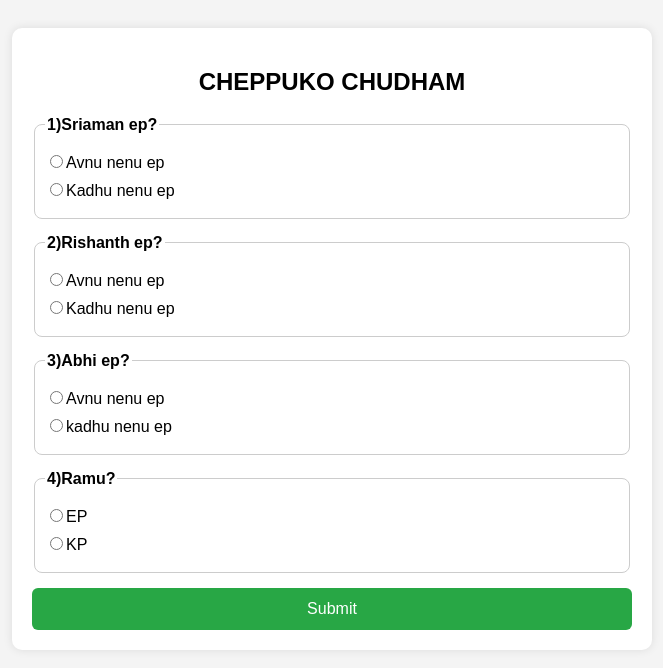
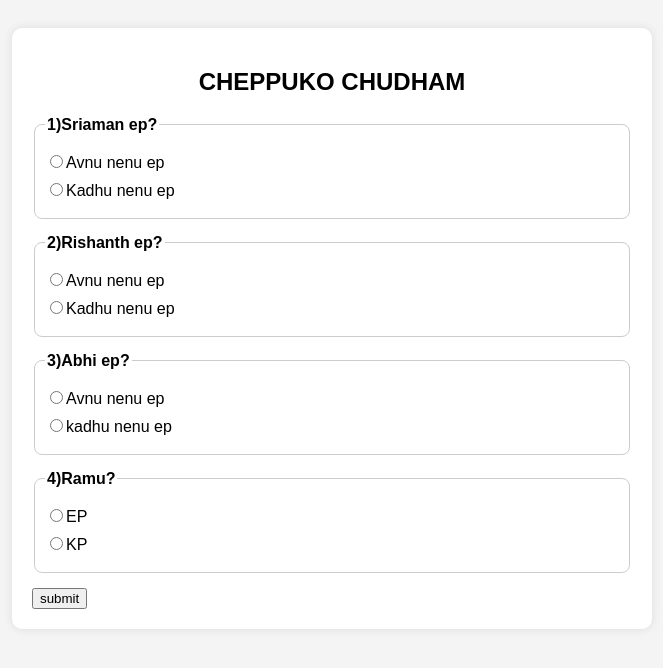
Before and after one commit to John-snow18/sairam, a plain HTML site: page index.html in a window 1280 px wide. Shown: the whole page, without its empty margins (308-971 px from the left). Drawn offline with Linux system fonts and the light colour scheme.

Commit message:
Add files via upload

```diff
--- a/index.html
+++ b/index.html
@@ -1,3 +1,13 @@
+<!DOCTYPE html>
+<html lang="en" >
+<head>
+  <meta charset="UTF-8">
+  <title>Untitled</title>
+
+
+</head>
+<body>
+<!-- partial:index.partial.html -->
 <!DOCTYPE html>
 
 <html lang="en">
@@ -158,7 +168,7 @@
 
       </fieldset>
 
-      <button type="submit">Submit</button>
+      <input type="button" onclick="alert('ok na ep!')" value="submit">
 
     </form>
 
@@ -167,3 +177,7 @@
 </body>
 
 </html>
+<!-- partial -->
+
+</body>
+</html>
```
